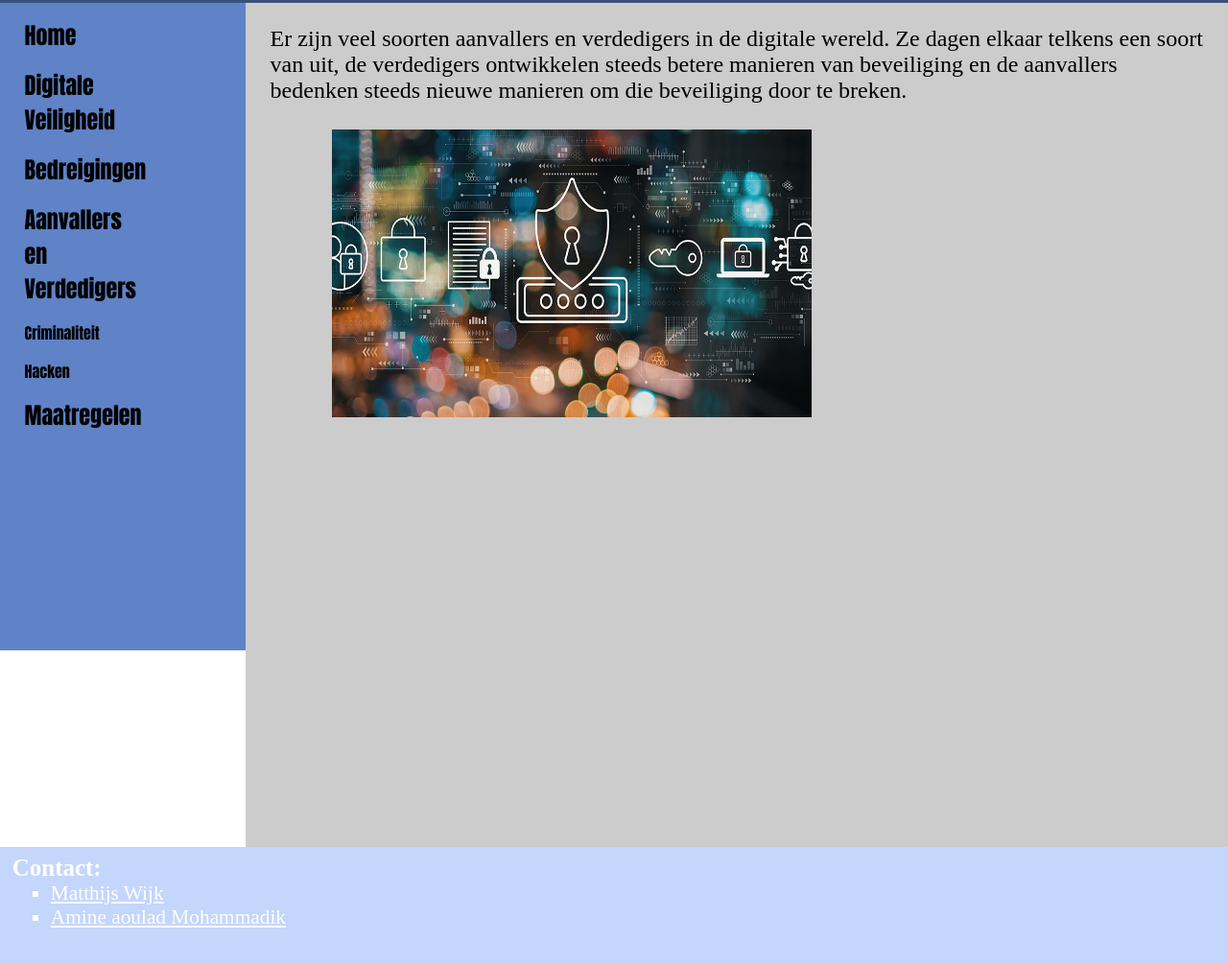
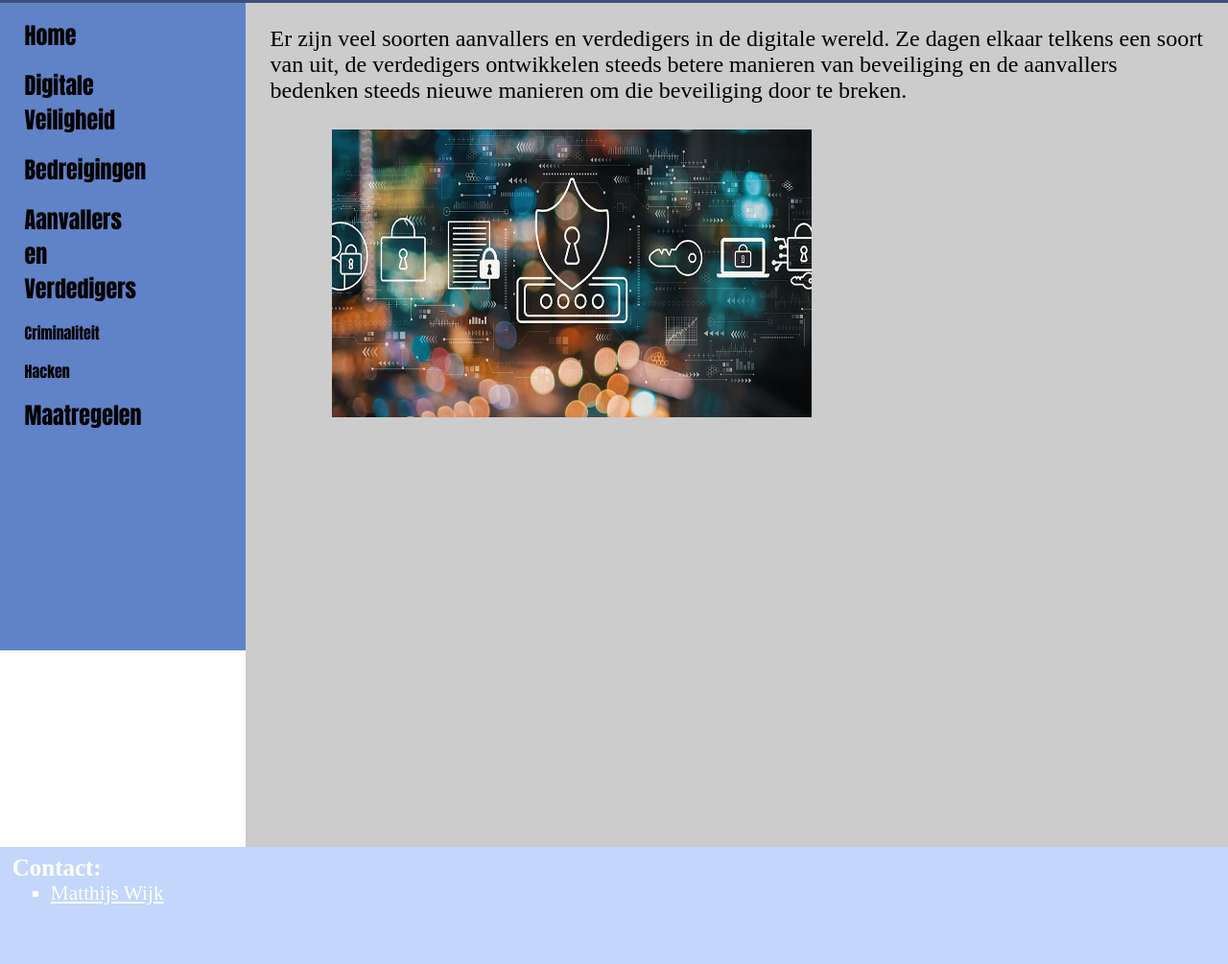
Before and after one commit to amine867786839/2023-html-V4.in3-Amine-Mathijs, a plain HTML site: page aanvallers_en_verdedigers.html in a window 1280 px wide. Shown: the part 125-1130 px from the top of the page at 96% size. Drawn offline with Linux system fonts and the light colour scheme; files that its build step writes are made by us from their sources.

Commit message:
Update aanvallers_en_verdedigers.html

```diff
--- a/aanvallers_en_verdedigers.html
+++ b/aanvallers_en_verdedigers.html
@@ -37,7 +37,7 @@
     <h3>Contact:</h3>
     <ul>
       <li> <a href="mailto:133627@stanislascollege.net">Matthijs Wijk</a> </li>
-      <li> <a href="mailto:133627@stanislascollege.net">Amine aoulad Mohammadik</a> </li>
+
 
     </ul>
   </footer>
```
